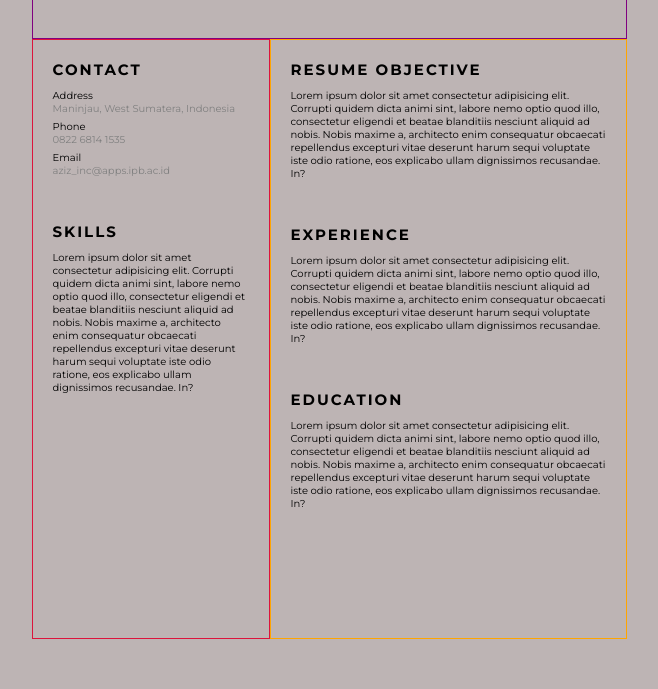
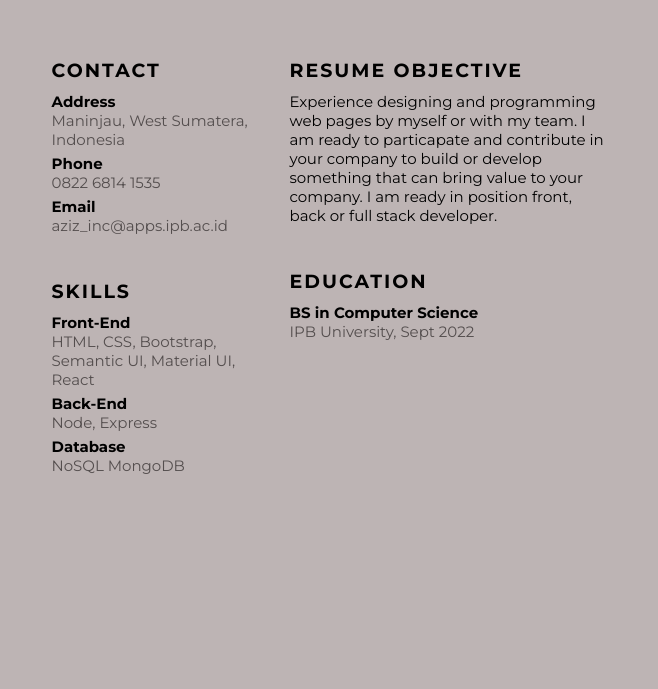
Before and after one commit to skyespirates/portofolio, a plain HTML site: page resume.html in a window 1280 px wide. Shown: the part 111-800 px from the top of the page, without its empty margins (311-969 px from the left). Drawn offline with Linux system fonts and the light colour scheme.

Commit message:
fix resume

```diff
--- a/resume.css
+++ b/resume.css
@@ -13,23 +13,23 @@ body {
   width: 100vw;
 }
 h4 {
-  font-size: 1.5rem;
+  font-size: 1.9rem;
   text-transform: uppercase;
   letter-spacing: 2px;
   margin-bottom: 10px;
 }
 p {
   margin-bottom: 5px;
+  font-size: 1.5rem;
 }
 p span {
-  color: grey;
+  color: rgb(84, 78, 78);
 }
 .resume {
   max-width: 595px;
   margin: auto;
 }
 .header {
-  border: 1px solid purple;
   text-align: center;
   height: 150px;
   display: flex;
@@ -42,23 +42,21 @@ p span {
   text-transform: uppercase;
 }
 .name {
-  font-size: 3rem;
+  font-size: 3.5rem;
   letter-spacing: 3px;
 }
 .profession {
-  font-size: 1.5rem;
+  font-size: 1.9rem;
 }
 .info {
   display: flex;
 }
 .left {
   width: 40%;
-  border: 1px solid crimson;
   height: 600px;
 }
 .right {
   width: 60%;
-  border: 1px solid orange;
   height: 600px;
 }
 article {
--- a/resume.html
+++ b/resume.html
@@ -26,27 +26,31 @@
           <article>
             <h4>contact</h4>
             <p>
-              Address<br />
+              <strong>Address</strong><br />
               <span>Maninjau, West Sumatera, Indonesia</span>
             </p>
             <p>
-              Phone<br />
+              <strong>Phone</strong><br />
               <span>0822 6814 1535</span>
             </p>
             <p>
-              Email<br />
+              <strong>Email</strong><br />
               <span>aziz_inc@apps.ipb.ac.id</span>
             </p>
           </article>
           <article>
             <h4>skills</h4>
             <p>
-              Lorem ipsum dolor sit amet consectetur adipisicing elit. Corrupti
-              quidem dicta animi sint, labore nemo optio quod illo, consectetur
-              eligendi et beatae blanditiis nesciunt aliquid ad nobis. Nobis
-              maxime a, architecto enim consequatur obcaecati repellendus
-              excepturi vitae deserunt harum sequi voluptate iste odio ratione,
-              eos explicabo ullam dignissimos recusandae. In?
+              <strong>Front-End</strong><br />
+              <span>HTML, CSS, Bootstrap, Semantic UI, Material UI, React</span>
+            </p>
+            <p>
+              <strong>Back-End</strong><br />
+              <span>Node, Express</span>
+            </p>
+            <p>
+              <strong>Database</strong><br />
+              <span>NoSQL MongoDB</span>
             </p>
           </article>
         </section>
@@ -54,34 +58,18 @@
           <article>
             <h4>resume objective</h4>
             <p>
-              Lorem ipsum dolor sit amet consectetur adipisicing elit. Corrupti
-              quidem dicta animi sint, labore nemo optio quod illo, consectetur
-              eligendi et beatae blanditiis nesciunt aliquid ad nobis. Nobis
-              maxime a, architecto enim consequatur obcaecati repellendus
-              excepturi vitae deserunt harum sequi voluptate iste odio ratione,
-              eos explicabo ullam dignissimos recusandae. In?
-            </p>
-          </article>
-          <article>
-            <h4>experience</h4>
-            <p>
-              Lorem ipsum dolor sit amet consectetur adipisicing elit. Corrupti
-              quidem dicta animi sint, labore nemo optio quod illo, consectetur
-              eligendi et beatae blanditiis nesciunt aliquid ad nobis. Nobis
-              maxime a, architecto enim consequatur obcaecati repellendus
-              excepturi vitae deserunt harum sequi voluptate iste odio ratione,
-              eos explicabo ullam dignissimos recusandae. In?
+              Experience designing and programming web pages by myself or with
+              my team. I am ready to particapate and contribute in your company
+              to build or develop something that can bring value to your
+              company. I am ready in position front, back or full stack
+              developer.
             </p>
           </article>
           <article>
             <h4>education</h4>
             <p>
-              Lorem ipsum dolor sit amet consectetur adipisicing elit. Corrupti
-              quidem dicta animi sint, labore nemo optio quod illo, consectetur
-              eligendi et beatae blanditiis nesciunt aliquid ad nobis. Nobis
-              maxime a, architecto enim consequatur obcaecati repellendus
-              excepturi vitae deserunt harum sequi voluptate iste odio ratione,
-              eos explicabo ullam dignissimos recusandae. In?
+              <strong>BS in Computer Science</strong><br />
+              <span>IPB University, Sept 2022</span>
             </p>
           </article>
         </section>
```
